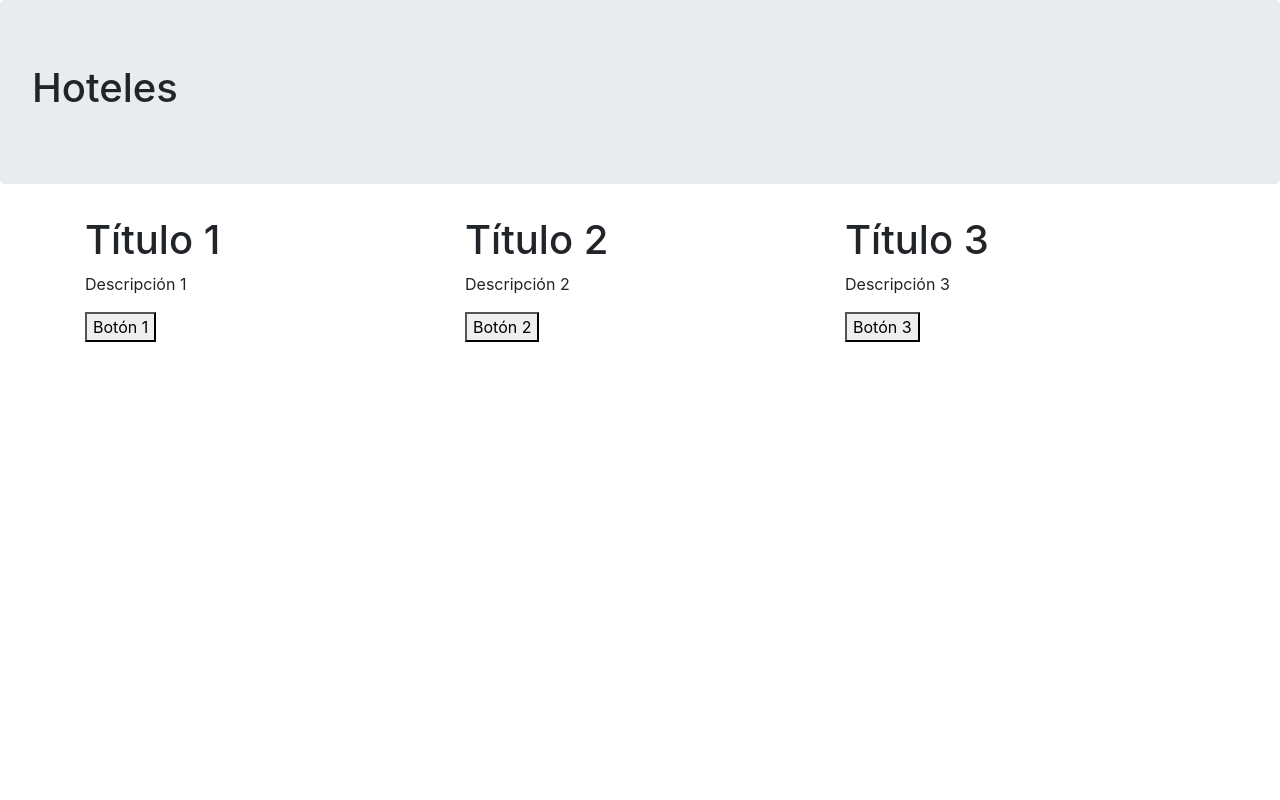
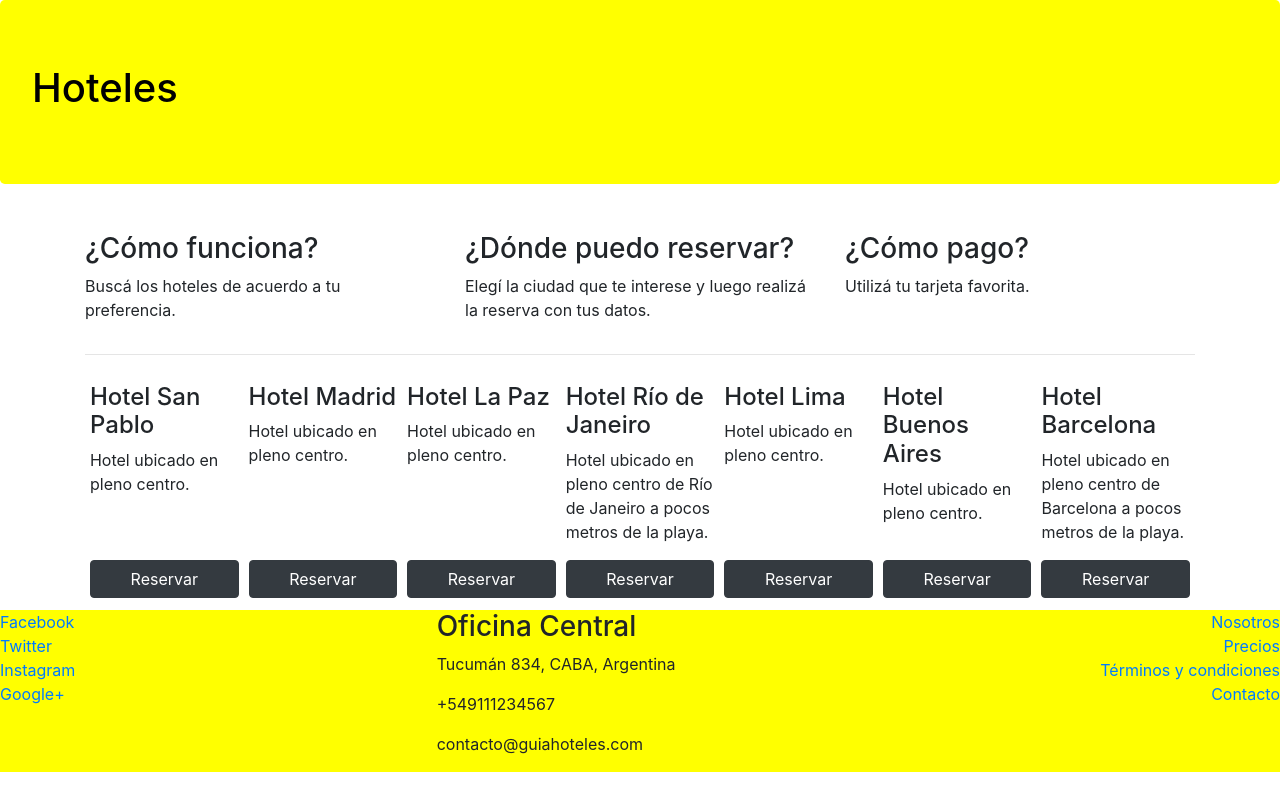
Before and after one commit to JLPN/Curso-Bootstrap, a website: page guia-hoteles/index.html in a window 1280 px wide. Drawn offline with nearby package versions, Linux system fonts and the light colour scheme.

Commit message:
estilos y footer

```diff
--- /dev/null
+++ b/guia-hoteles/css/main.css
@@ -0,0 +1,21 @@
+.jumbotron{
+	background-color: yellow;
+	color:black;
+}
+
+footer {
+	background-color: yellow;
+	margin-bottom: 0px;
+	padding: 10px 10px 0 10 px;
+	margin-top: 10px;
+}
+
+.card-hotel {
+	flex: 1 150px;
+	padding: 2px 5px 2px 5px;
+	margin-top: 10px;
+}
+
+.btn-reserva{
+	width: 100%;
+}
--- a/guia-hoteles/index.html
+++ b/guia-hoteles/index.html
@@ -7,41 +7,141 @@
 
     <!-- Bootstrap CSS -->
     <link rel="stylesheet" href="node_modules/bootstrap/dist/css/bootstrap.min.css">
-        <!-- Optional JavaScript -->
+    <link rel="stylesheet" href="css/main.css">
+    <!-- Optional JavaScript -->
     <!-- jQuery first, then Popper.js, then Bootstrap JS -->
     <script src="node_modules/jQuery/dist/jQuery.min.js"></script>
     <script src="node_modules/Popper.js/dist/jQuery.min.js"></script>
     <script src="node_modules/bootstrap/dist/js/bootstrap.min.js"></script>
 
-    <title>Hoteles</title>
+    <title>Guía Hoteles</title>
   </head>
   <body>
 
   <div class="jumbotron">
   	<h1> Hoteles </h1>
   </div>
-    	<div class="container">
+
+ <div class="container">
   		<div class="row">
-    		<div class = "col-md-4" offset="col-md-4">
-    			<h1> Título 1 </h1>
-    			<p> Descripción 1</p>
-    			<button> Botón 1</button>
+    		<div class = "col-sm-4">
+    			<p>
+    				<h3>¿Cómo funciona?</h3>
+    				<p>Buscá los hoteles de acuerdo a tu preferencia. </p>
+    			</p>
     		</div>
-    		<br>
-    		<div class = "col-md-4" offset="col-md-4">
-    			<h1> Título 2</h1>
-    			<p> Descripción 2</p>
-    			<button> Botón 2</button>
+    		<div class = "col-sm-4">
+    			<p>
+    				<h3>¿Dónde puedo reservar?</h3>
+    				<p>Elegí la ciudad que te interese y luego realizá la reserva
+    				con tus datos. </p>
+    			</p>
     		</div>
-    		<br>
-    		<div class = "col-md-4" offset="col-md-4">
-    			<h1> Título 3</h1>
-    			<p> Descripción 3</p>
-    			<button> Botón 3</button>
+    		<div class = "col-sm-4">
+    			<p>
+    				<h3>¿Cómo pago?</h3>
+    				<p>Utilizá tu tarjeta favorita. </p>
+    			</p>
     		</div>
     	</div>
-  	</div>
 
+
+  	<hr>
+
+
+  		<div class="d-flex flex-wrap flex-row-reverse">
+    		<div class = "card-hotel d-flex flex-column justify-content-between">
+    			<div>
+    			<h4> Hotel Barcelona </h4>
+    			<p> Hotel ubicado en pleno centro de Barcelona a pocos metros de la playa.</p>
+    			</div>
+    			<div>
+    			<button class="btn btn-dark btn-reserva"> Reservar </button>
+    			</div>
+    		</div>
+    		<div class = "card-hotel d-flex flex-column justify-content-between">
+    			<div>
+    			<h4> Hotel Buenos Aires </h4>
+    			<p> Hotel ubicado en pleno centro.</p>
+    			</div>
+    			<div>
+    			<button class="btn btn-dark btn-reserva"> Reservar </button>
+    			</div>
+    		</div>
+    		<div class = "card-hotel d-flex flex-column justify-content-between">
+    			<div>
+				<h4> Hotel Lima </h4>
+    			<p> Hotel ubicado en pleno centro.</p>
+    			</div>
+    			<div>
+    			<button class="btn btn-dark btn-reserva"> Reservar </button>
+    			</div>
+    		</div>
+    		<div class = "card-hotel d-flex flex-column justify-content-between">
+    			<div>
+				<h4> Hotel Río de Janeiro </h4>
+    			<p> Hotel ubicado en pleno centro de Río de Janeiro a pocos metros de la playa.</p>
+    			</div>
+    			<div>
+    			<button class="btn btn-dark btn-reserva"> Reservar </button>
+    		</div>
+    		</div>
+    		 <div class = "card-hotel d-flex flex-column justify-content-between">
+    		 	<div>
+				<h4> Hotel La Paz</h4>
+    			<p> Hotel ubicado en pleno centro.</p>
+    		</div>
+    		<div>
+    			<button class="btn btn-dark btn-reserva"> Reservar </button>
+    		</div>
+    		</div>
+    		<div class = "card-hotel d-flex flex-column justify-content-between">
+    			<div>
+				<h4> Hotel Madrid</h4>
+    			<p> Hotel ubicado en pleno centro.</p>
+    		</div>
+    		<div>
+    			<button class="btn btn-dark btn-reserva"> Reservar </button>
+    		</div>
+    		</div>
+    		<div class = "card-hotel d-flex flex-column justify-content-between">
+    			<div>
+				<h4> Hotel San Pablo</h4>
+    			<p> Hotel ubicado en pleno centro.</p>
+    		</div>
+    		<div>
+    			<button class="btn btn-dark btn-reserva"> Reservar </button>
+    		</div>
+    		</div>
+    	</div>
+</div>
+
+<footer>
+	<div class="row">
+	<div class="col-sm-4 d-flex flex-column">
+		<a href="https://www.facebook.com">Facebook</a>
+		<a href="https://www.twitter.com">Twitter</a>
+		<a href="https://www.instagram.com">Instagram</a>
+		<a href="https://www.google.com">Google+</a>
+	</div>
+
+	<div class="col-sm-4">
+		<address>
+			<h3>Oficina Central </h3>
+			<p>Tucumán 834, CABA, Argentina</p>
+			<p>+549111234567</p>
+			<p>contacto@guiahoteles.com</p>
+		</address>
+	</div>
+
+	<div class="col-sm-4 d-flex flex-column align-items-end">
+		<a href="https://www.facebook.com">Nosotros</a>
+		<a href="https://www.twitter.com">Precios</a>
+		<a href="https://www.instagram.com">Términos y condiciones</a>
+		<a href="https://www.google.com">Contacto</a>
+	</div>
+	</div>
+</footer>
 
   </body>
 </html>
```
